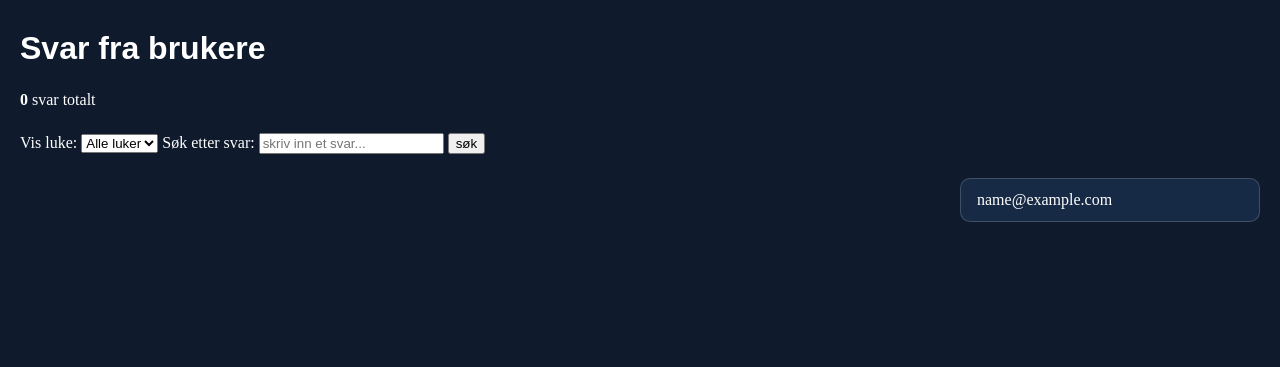
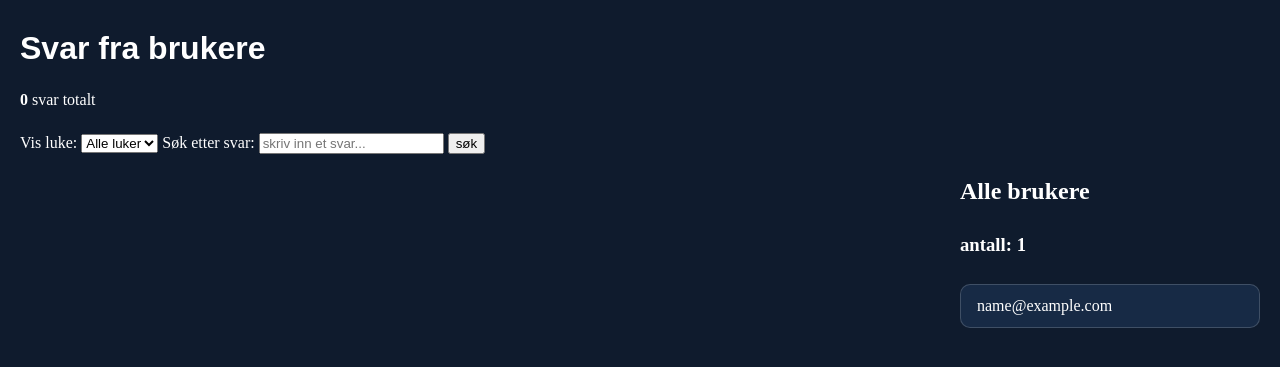
Before and after one commit to Salamander090909/Julekalender, a Node server app: page /admin in a window 1280 px wide. Shown: the part 80-447 px from the top of the page. Run offline with Node 20, Linux system fonts and the light colour scheme; the visitor is signed in with stand-in values (Sample User, id 1); data that the repository does not hold is empty; some libraries are stand-ins or nearby versions.

Commit message:
antall brukere vises i admin siden

```diff
--- a/public/css/main.css
+++ b/public/css/main.css
@@ -347,6 +347,10 @@ main {
     width: 300px;
 }
 
+.brukerListe h1 {
+    margin: 0;
+}
+
 .brukerListe p {
     margin: 0;
     padding: 12px 16px;
@@ -354,6 +358,10 @@ main {
     border-radius: var(--borderRadius);
     background-color: var(--ruteCard);
     word-break: break-word;
+}
+
+.brukerListe span {
+    font-weight: bold;
 }
 
 .admin-tittel {
--- a/views/admin/admin.ejs
+++ b/views/admin/admin.ejs
@@ -87,6 +87,8 @@
             </div>
 
             <div class="brukerListe">
+                <h1>Alle brukere</h1>
+                <span><h3>antall: <%=users.length%></h3></span>
                 <% users.forEach(user => { %>
                     <p><%= user.email %></p>
                 <% }) %>
```
